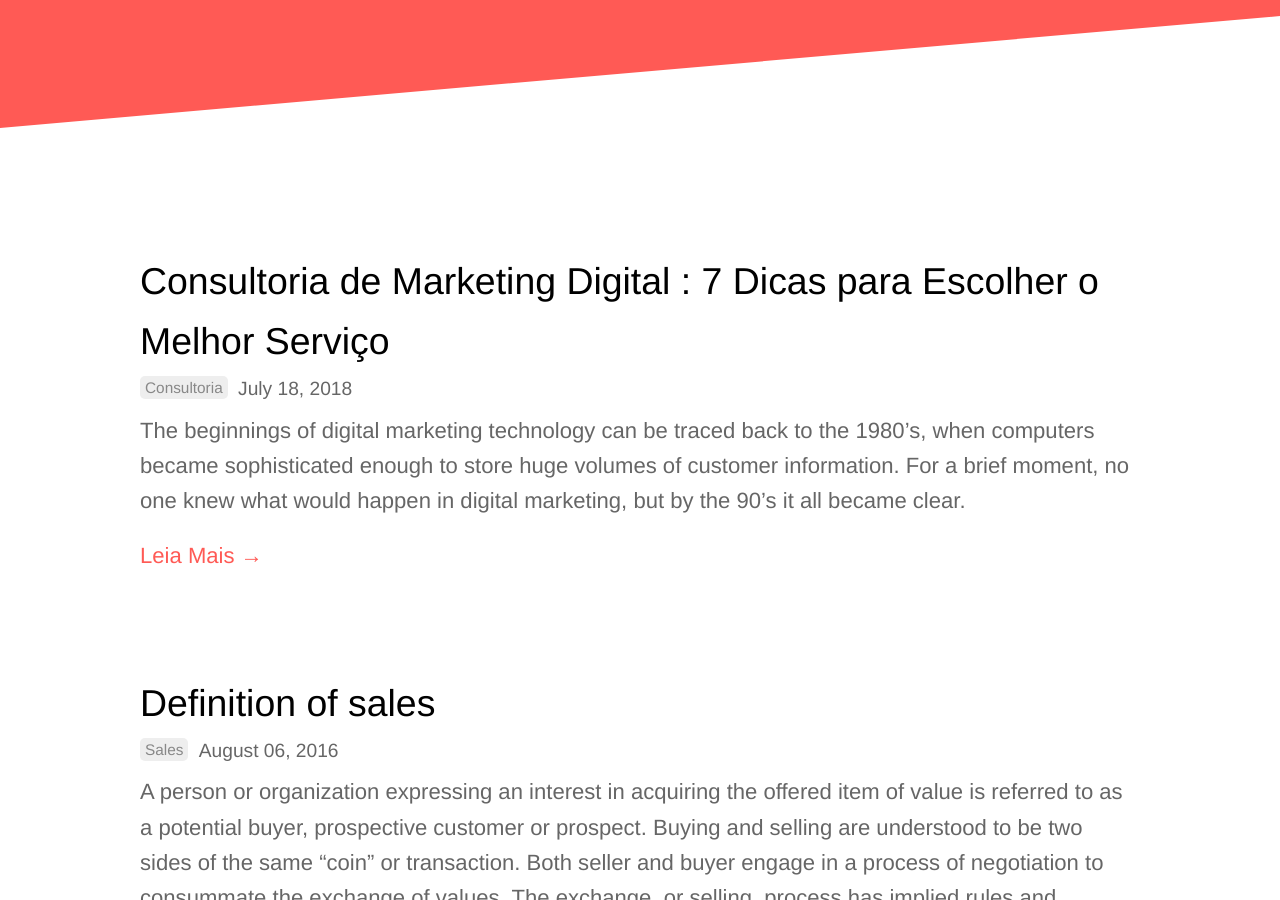
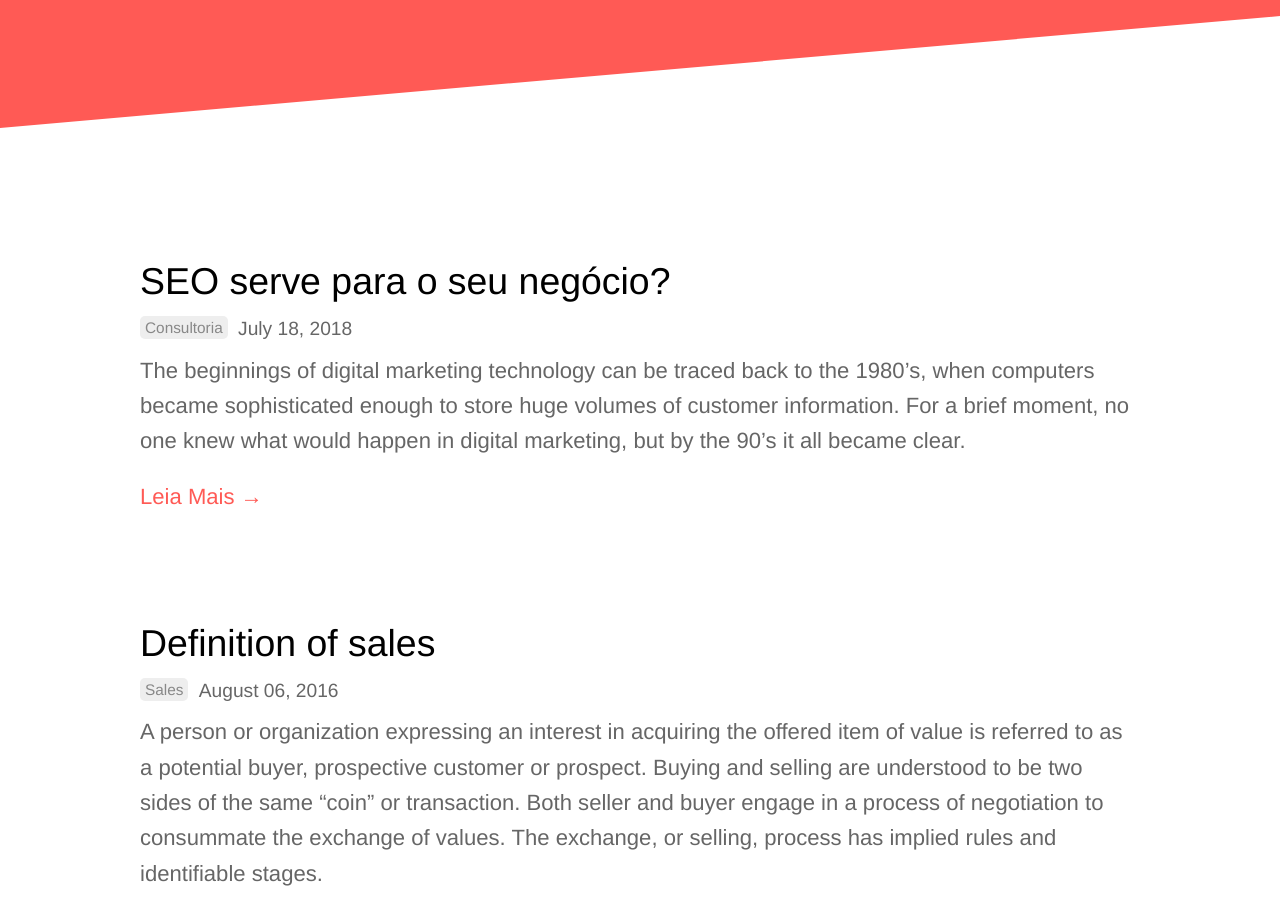
Before and after one commit to seoanalytics/seoanalytics.github.io, a Jekyll site: the page built from blog/index.html, in a window 1280 px wide and 900 px high, scrolled down 335 px. Built offline with Jekyll 4.4.1, drawn with Linux system fonts in a browser that asks for light colours; the list of posts is cut into pages by our own code.

Commit message:
Moved '_posts/2018-07-18-dicas-consultoria-de-marketing-digital.md' to '_posts/2018-07-18-seo-serve-para-o-seu-neg\303\263cio.md' via CloudCannon

```diff
--- a/_posts/2018-07-18-dicas-consultoria-de-marketing-digital.md
+++ b/_posts/2018-07-18-seo-serve-para-o-seu-negócio.md
@@ -1,18 +1,18 @@
 ---
-title: 'Consultoria de Marketing Digital : 7 Dicas para Escolher o Melhor Serviço'
+title: SEO serve para o seu negócio?
 categories:
   - Consultoria
 author_staff_member: james
 show_comments: true
 ---
 
-The beginnings of digital marketing technology can be traced back to the 1980's, when computers became sophisticated enough to store huge volumes of customer information. For a brief moment, no one knew what would happen in digital marketing, but by the 90's it all became clear.
+The beginnings of digital marketing technology can be traced back to the 1980’s, when computers became sophisticated enough to store huge volumes of customer information. For a brief moment, no one knew what would happen in digital marketing, but by the 90’s it all became clear.
 
 ![Cars](https://unsplash.it/960/600?image=133)
 
-The history of marketing is to a large extent a product of Internet's history as markets have adapted to keep abreast of changes and keep up with the way the major Search Engines rank web pages. Major changes include, in chronological order:
+The history of marketing is to a large extent a product of Internet’s history as markets have adapted to keep abreast of changes and keep up with the way the major Search Engines rank web pages. Major changes include, in chronological order:
 
-1991- Gopher: A network protocol, one of the very first query and search tools. Gopher was widely used for a couple of years, but usage has now fallen off, with barely 100 Gopher servers now indexed. 2. 1994- Launch of Yahoo, which was formerly known as "Jerry´s Guide to the World Wide Web" after one of its founders, Jerry Yang. Yahoo received in its first year over 1 million hits.
+1991- Gopher: A network protocol, one of the very first query and search tools. Gopher was widely used for a couple of years, but usage has now fallen off, with barely 100 Gopher servers now indexed. 2. 1994- Launch of Yahoo, which was formerly known as “Jerry´s Guide to the World Wide Web” after one of its founders, Jerry Yang. Yahoo received in its first year over 1 million hits.
 
 ## Academic studies
 
```
